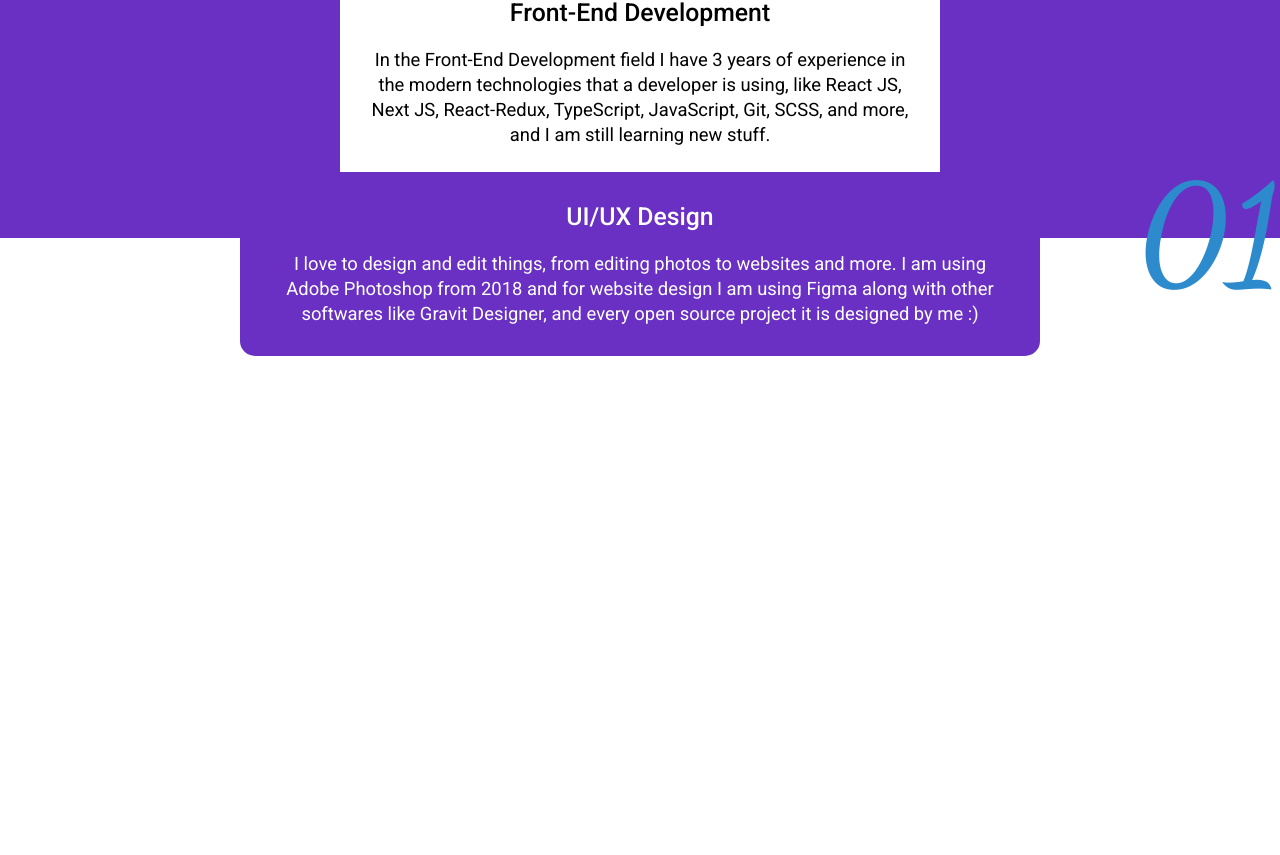
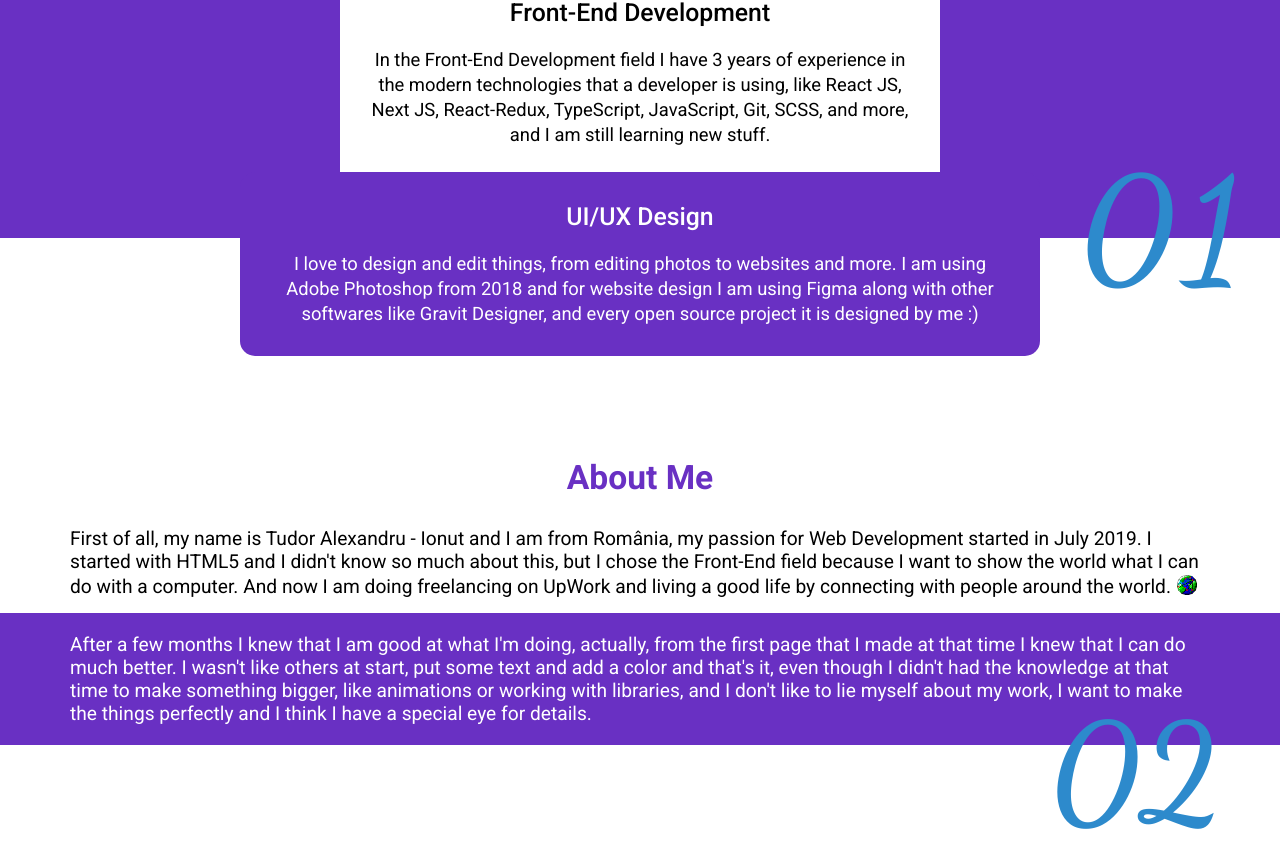
Before and after one commit to tudorale/portfolio-nextjs, a Next.js app: page / in a window 1280 px wide. Shown: the part 1891-2746 px from the top of the page. Before the commit the page ends 2282 px from the top, so only its background shows below. Built offline with nearby package versions, Linux system fonts and the light colour scheme.

Commit message:
finishing about me section

```diff
--- /dev/null
+++ b/components/About/About.js
@@ -0,0 +1,24 @@
+import styles from "./About.module.css";
+import Image from 'next/image'
+import World from "../../public/world.png";
+function About() {
+    return (
+        <div className={styles.about}>
+            <h1 className={styles.header}>About Me</h1>
+            <p className={styles.sectionOne}>First of all, my name is Tudor Alexandru - Ionut and I am from România, my passion for Web Development started in July 2019. I started with HTML5 and I didn&apos;t know so much about this, but I chose the Front-End field because I want to show the world what I can do with a computer.
+            And now I am doing freelancing on UpWork and living a good life by connecting with people around the world.
+                <span className={styles.additionalWrapper}>
+                    <Image width="20" height="20" className={styles.imageWorld} alt="world" src={World}/>
+                </span>
+            </p>
+            <div className={styles.aboutBanner}>
+                <div className={styles.wrapper}>
+                    <p>After a few months I knew that I am good at what I&apos;m doing, actually, from the first page that I made at that time I knew that I can do much better. I wasn&apos;t like others at start, put some text and add a color and that&apos;s it, even though I didn&apos;t had the knowledge at that time to make something bigger, like animations or working with libraries, and I don&apos;t like to lie myself about my work, I want to make the things perfectly and I think I have a special eye for details.</p>
+                    <h1 className={styles.number}>02</h1>
+                </div>
+            </div>
+        </div>
+    )
+}
+
+export default About
--- /dev/null
+++ b/components/About/About.module.css
@@ -0,0 +1,52 @@
+.about{
+    position: relative;
+    top: 470px;
+    text-align: start;
+}
+
+.header{
+    color: var(--main-color);
+    font-size: 2.1rem;
+    text-align: center;
+    margin-bottom: 30px;
+}
+
+.about .sectionOne{
+    max-width: 1140px;
+    margin: 0 auto;
+    font-size: 1.2rem;
+}
+
+
+.aboutBanner{
+    width: 100%;
+    height: auto;
+    padding: 20px;
+    margin-top: 15px;
+    background: var(--main-color);
+}
+
+.aboutBanner .wrapper{
+    max-width: 1140px;
+    margin: 0 auto;
+    font-size: 1.2rem;
+    color: white;
+}
+
+.about .sectionOne .additionalWrapper{
+    display: inline;
+    position: relative;
+    top: 2px;
+    left: 6px;
+}
+
+
+.number{
+    position: absolute;
+    right: 60px;
+    bottom: -110px;
+    font-size: 8.5rem;
+    font-family: "Dancing Script";
+    color: var(--secondary-color);
+    z-index: 2;
+}
--- a/components/Skills/Skills.module.css
+++ b/components/Skills/Skills.module.css
@@ -60,10 +60,11 @@
 
 .number{
     position: absolute;
-    right: -240px;
+    right: -210px;
     bottom: 40px;
-    font-size: 8.5rem;
+    font-size: 9rem;
     font-family: "Dancing Script";
     color: var(--secondary-color);
     z-index: 25;
+    letter-spacing: 10px;
 }
--- a/pages/index.js
+++ b/pages/index.js
@@ -6,6 +6,7 @@ import Link from "next/link"
 import Computer from "../public/computer.png"
 import Work from '../components/Projects/Work'
 import Skills from '../components/Skills/Skills'
+import About from '../components/About/About'
 
 export default function Home() {
 
@@ -385,6 +386,8 @@ export default function Home() {
         <Work/>
 
         <Skills/>
+
+        <About />
       </div>
      </div>
   )
```
Also changed, not shown: public/world.png (added).
